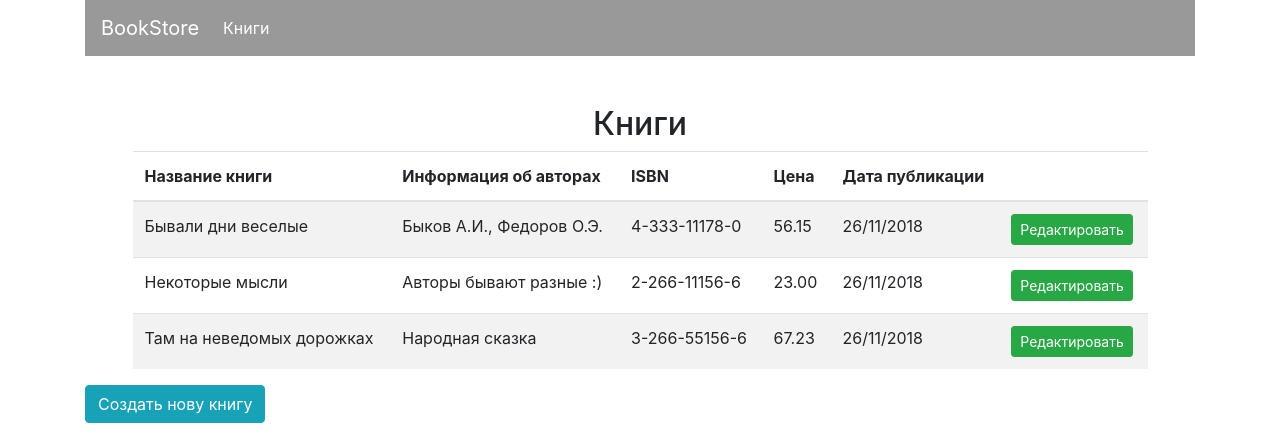
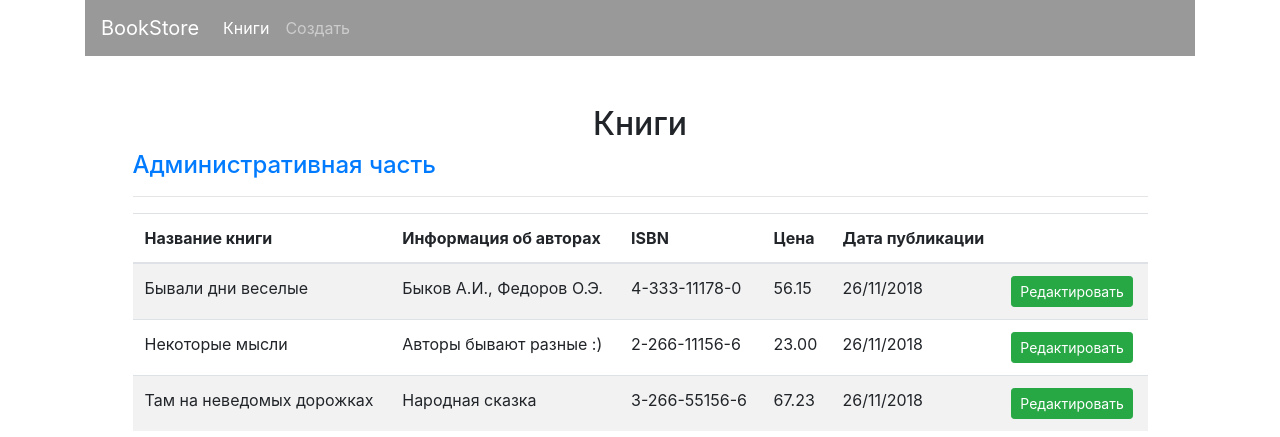
Before and after one commit to olegJF/DS_books, a Django app: page / in a window 1280 px wide. Shown: the top 437 px of the page. Run offline with Django 3.2, Linux system fonts and the light colour scheme; data comes from the database, SQL or seed files in the repository; some libraries are stand-ins or nearby versions.

Commit message:
added link to admin edit page

```diff
--- a/books/templates/books/home.html
+++ b/books/templates/books/home.html
@@ -8,6 +8,8 @@
 
    <div class="row">
         <div class="col-md-11 mx-auto">
+			<h4><a href="{%url 'admin:app_list' 'books' %}">Административная часть</a></h4>
+			<hr>
 			<table class="table table-striped">
 				<thead>
                     <tr>
--- a/templates/base.html
+++ b/templates/base.html
@@ -1,4 +1,5 @@
 {% url 'books:home' as home_url %}
+{% url 'books:create' as create_url %}
 <!doctype html>
 <html lang="en">
   <head>
@@ -29,9 +30,10 @@
 			  <li class="nav-item {% if request.path == home_url %}active{% endif %}">
 				<a class="nav-link" href="{% url 'books:home' %}">Книги</a>
 			  </li>
-			  <!-- <li class="nav-item">
-				<a class="nav-link disabled" href="#">Disabled</a>
+			   <li class="nav-item {% if request.path == create_url %}active{% endif %}">
+				<a class="nav-link " href="{%url 'books:create' %}">Создать</a>
 			  </li>
+			  <!--
 			  <li class="nav-item dropdown">
 				<a class="nav-link dropdown-toggle" href="https://example.com" id="dropdown01" data-toggle="dropdown" aria-haspopup="true" aria-expanded="false">Dropdown</a>
 				<div class="dropdown-menu" aria-labelledby="dropdown01">
```
